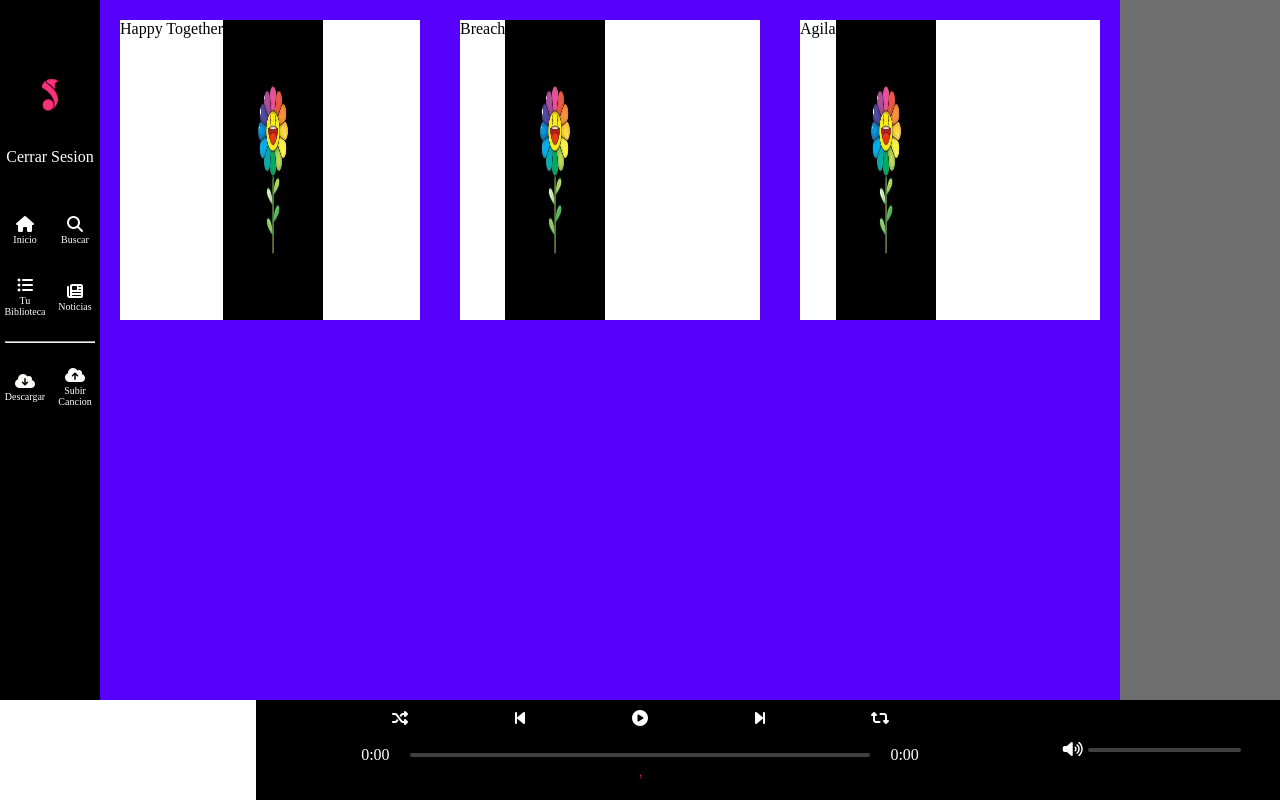
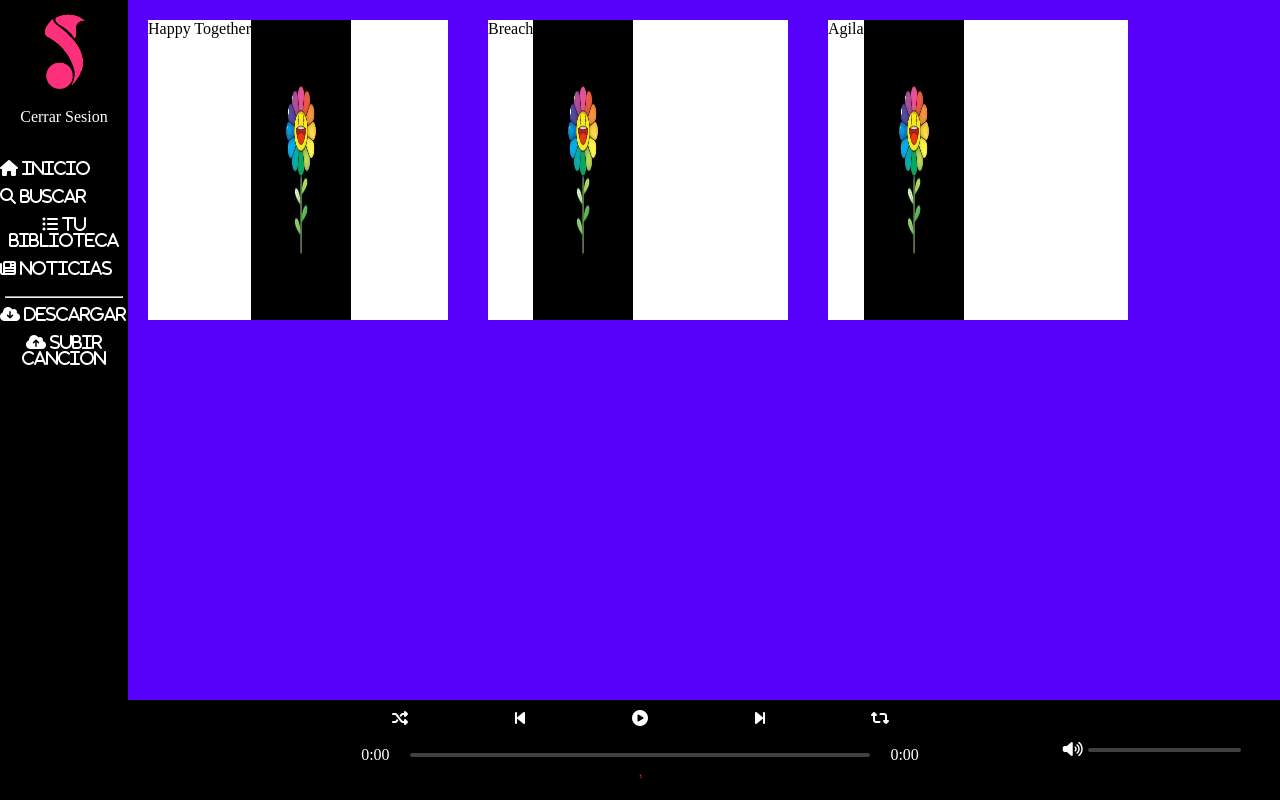
Before and after one commit to javnaval/sw20, a PHP site: page /vistaInicio.php in a window 1280 px wide. Run offline with PHP 8.4, Linux system fonts and the light colour scheme; data comes from the database, SQL or seed files in the repository; some libraries are stand-ins or nearby versions.

Commit message:
Cambios de aspecto

```diff
--- a/css/styles-contents.css
+++ b/css/styles-contents.css
@@ -1,5 +1,5 @@
 section.contents{
-    margin-left: 100px;
+    margin-left: 10%;
     margin-bottom: 100px;
     height: calc(100% - 100px);
     background-color: rgb(87, 0, 250);
--- a/css/styles-footer.css
+++ b/css/styles-footer.css
@@ -3,6 +3,7 @@ html, body {
   padding: 0;
   margin: 0;
   height: 100%;
+  width: 100%;
   background-color: rgb(110, 110, 110);
 }
 
@@ -62,7 +63,7 @@ footer section.left-footer{
   display: flex;
   flex-direction: row;
   width: 20%;
-  background-color: white;
+  background-color: black;
 }
 
 footer section.center-footer{
--- /dev/null
+++ b/css/styles-inicio.css
@@ -0,0 +1,11 @@
+section
+{
+	height: 100%;
+	width: 90%;
+}
+
+nav
+{
+	height: 100%;
+	width: 20%
+}
--- a/css/styles-navSidebarLeft.css
+++ b/css/styles-navSidebarLeft.css
@@ -8,15 +8,14 @@ html, body {
 
 nav {
      background-color: black;
-     width: 100px;
-     height: 100vh;
+     width: 10%;
+     height: 100%;
      position: fixed;
      display: flex;
      flex-direction: column;
  }
 
  nav header{
-
      height: 200px;
      width: 100%;
      display: flex;
@@ -34,18 +33,18 @@ nav {
      justify-content: center;
      align-items: center;
      border-radius: 15px;
-     margin-top: 50px;
+     margin-top: 10px;
      margin-left: 0px;
      margin-right: 0px;
 
  }
 
  nav header span .logo img{
-      width: 50px;
+      width: 120px;
  }
 
  nav section{
-     height: 500px;
+     height: 100%;
      width: 100%;
      display: flex;
      flex-direction: column;
@@ -59,12 +58,14 @@ nav {
      display: flex;
      flex-direction: row;
      width: 100%;
+	 margin-bottom: 10px;
  }
  nav section ul li{
      display: flex;
-     width: 50%;
+
      justify-content: center;
      align-items: center;
+
 
  }
  nav section ul li figure{
--- a/includes/handlers/footer.php
+++ b/includes/handlers/footer.php
@@ -1,5 +1,5 @@
 <!DOCTYPE html>
-<html lang="en">
+<html lang="es">
 <head>
       <meta charset="UTF-8">
        <meta name="viewport" content="width=device-width, initial-scale=1.0">
--- a/includes/handlers/header.php
+++ b/includes/handlers/header.php
@@ -1,5 +1,5 @@
 <!DOCTYPE html>
-<html lang="en">
+<html lang="es">
 <head>
     <meta charset="UTF-8">
     <meta name="viewport" content="width=device-width, initial-scale=1.0">
@@ -9,10 +9,7 @@
 <body>
     <?php
         if (isset($_GET['busqueda'])) {
-            echo'<form action = "vistaInicio.php?busqueda=true" method = "post" >
-            <input type = "search" name = "busqueda" placeholder = "Buscar artistas, canciones o álbumes" >
-            <input type = "submit" name = "Buscar" value = "Buscar" >
-            </form >';
+
         }
         ?>
 </body>
--- a/includes/handlers/sidebarLeft.php
+++ b/includes/handlers/sidebarLeft.php
@@ -1,5 +1,5 @@
 <!DOCTYPE html>
-<html lang="en">
+<html lang="es">
 <head>
      <meta charset="UTF-8">
      <meta name="viewport" content="width=device-width, initial-scale=1.0">
@@ -15,17 +15,23 @@
          </header>
          <section>
              <ul>
-                 <li><a class="icon" href="vistaInicio.php"><figure><i class="fas fa-home"></i><figcaption>Inicio<figcaption></figure></a></li>
-                 <li><a class="icon" href="vistaInicio.php?busqueda=false"><figure><i class="fas fa-search"></i><figcaption>Buscar<figcaption></figure></a></li>
+                 <li><a class="icon" href="vistaInicio.php"><i class="fas fa-home"> Inicio</i></a></li>
+			</ul>
+             <ul>
+                 <li><a class="icon" href="vistaInicio.php?pag=2&busqueda=false"><i class="fas fa-search"> Buscar</i></a></li>
              </ul>
              <ul>
-                 <li><a class="icon" href="vistaInicio.php"><figure><i class="fas fa-list-ul"></i><figcaption>Tu Biblioteca<figcaption></figure></a></li>
-                 <li><a class="icon" href="vistaInicio.php"><figure><i class="fas fa-newspaper"></i><figcaption>Noticias<figcaption></figure></a></li>
+                 <li><a class="icon" href="vistaInicio.php"><i class="fas fa-list-ul"> Tu Biblioteca</i></a></li>
+			</ul>
+             <ul>
+                 <li><a class="icon" href="vistaInicio.php"><i class="fas fa-newspaper"> Noticias</i></a></li>
              </ul>
              <span><hr></span>
              <ul>
-                 <li><a class="icon" href="vistaInicio.php"><figure><i class="fas fa-cloud-download-alt"></i></i><figcaption>Descargar<figcaption></figure></a></li>
-                 <li><a class="icon" href="vistaInicio.php"><figure><i class="fas fa-cloud-upload-alt"></i><figcaption>Subir Cancion<figcaption></figure></a></li>
+                 <li><a class="icon" href="vistaInicio.php"><i class="fas fa-cloud-download-alt"> Descargar</i></a></li>
+			</ul>
+             <ul>
+                 <li><a class="icon" href="vistaInicio.php"><i class="fas fa-cloud-upload-alt"> Subir Cancion</i></a></li>
              </ul>
          </section>
      </nav>
--- a/vistaInicio.php
+++ b/vistaInicio.php
@@ -2,21 +2,16 @@
 require_once 'includes/config.php';
 ?>
 <!DOCTYPE html>
-<html lang="en">
+<html lang="es">
 <head>
     <meta charset="UTF-8">
     <meta name="viewport" content="width=device-width, initial-scale=1.0">
+	<link rel="stylesheet" type="text/css" href="css/styles-inicio.css"/>
     <title>Sounday</title>
 </head>
 <body>
 
 <div id="container" class="wrapper">
-
-    <header>
-        <?php
-        require 'includes/handlers/header.php';
-        ?>
-    </header>
 
     <nav>
         <?php
```
Also changed, not shown: includes/handlers/contents.php (+26 -7 lines), includes/procesarBusqueda.php (+6 -6 lines).
